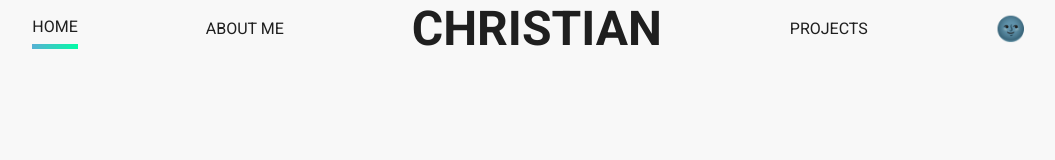
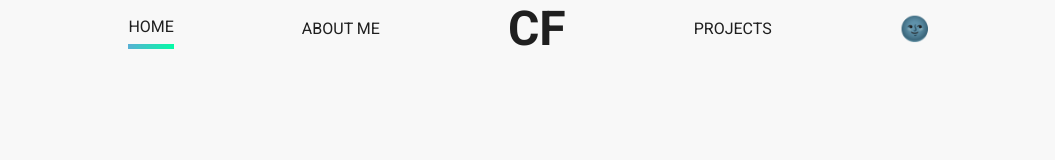
Before and after one commit to AmbitiousFlo/My-Portfolio, a React (Create React App) app: page / in a window 1280 px wide. Shown: the top 160 px of the page, without its empty margins (111-1166 px from the left). Built offline with nearby package versions, Linux system fonts and the light colour scheme; the HTML template or start-up script is replaced by a standard one.

Commit message:
update info

```diff
--- a/src/info/Info.js
+++ b/src/info/Info.js
@@ -25,7 +25,7 @@ of what each of the values mean.
 export const info = {
     firstName: "Christian",
     lastName: "Flores",
-    initials: "Christian", // the example uses first and last, but feel free to use three or more if you like.
+    initials: "CF", // the example uses first and last, but feel free to use three or more if you like.
     position: "A Full Stack Developer",
     selfPortrait: self, // don't change this unless you want to name your self-portrait in the "img" folder something else!
     gradient: `-webkit-linear-gradient(135deg, ${colors})`, // don't change this either
```
